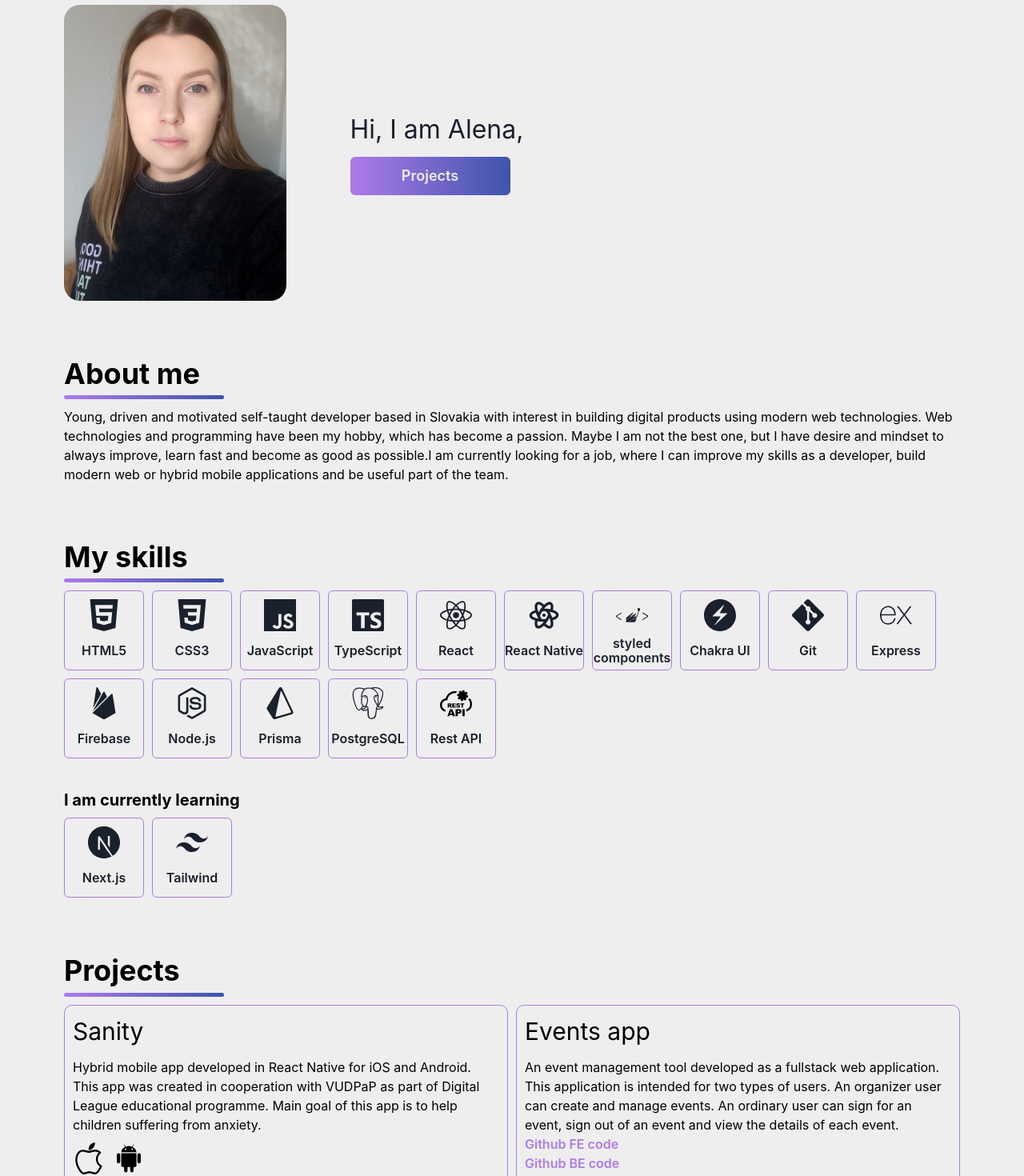
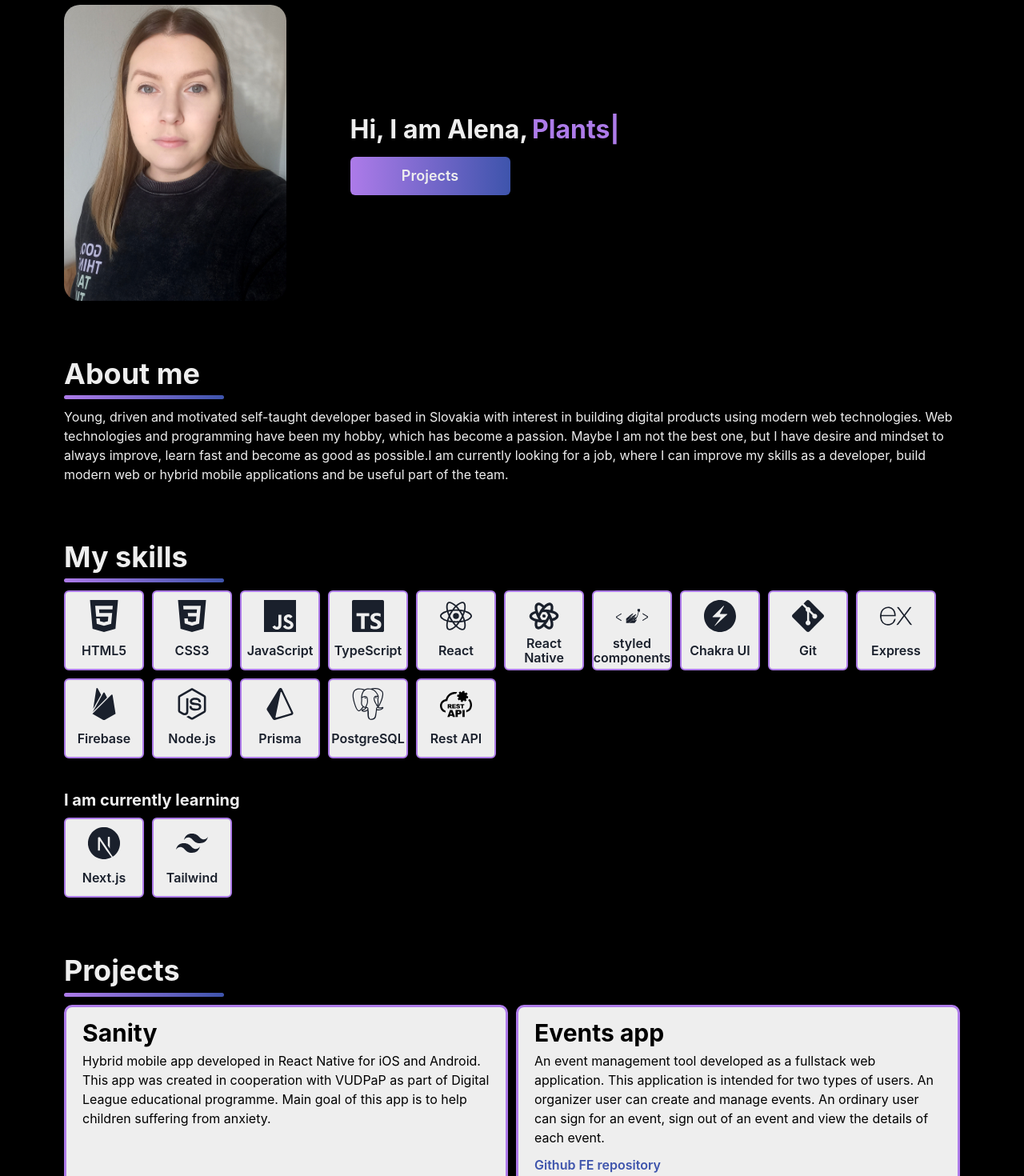
Before and after one commit to BruhovaAlena/my-portfolio, a React (Create React App) app: page / in a window 1280 px wide. Shown: the part 80-1550 px from the top of the page at 80% size. Built offline with nearby package versions, Linux system fonts and the light colour scheme.

Commit message:
fix colors

```diff
--- a/src/App.tsx
+++ b/src/App.tsx
@@ -9,7 +9,7 @@ import Footer from './components/sections/Footer';
 
 function App() {
   return (
-    <Flex flexDir="column" alignItems="center">
+    <Flex flexDir="column" alignItems="center" bgColor="black">
       <NavBar />
       <Box maxWidth="1500px">
         <Box id="home">
--- a/src/components/sections/AboutMe.tsx
+++ b/src/components/sections/AboutMe.tsx
@@ -10,7 +10,7 @@ const AboutMe = () => {
         alignItems={{ base: 'center', lg: 'flex-start' }}
       >
         <Heading
-          color="black"
+          color="white"
           fontFamily={theme.fonts.heading}
           textAlign={{ sm: 'center', lg: 'left' }}
         >
@@ -24,7 +24,7 @@ const AboutMe = () => {
           borderRadius="10px"
         ></Box>
         <Text
-          color="black"
+          color="white"
           fontFamily={theme.fonts.body}
           textAlign={{ base: 'justify', lg: 'left' }}
           mt="10px"
--- a/src/components/sections/Home.tsx
+++ b/src/components/sections/Home.tsx
@@ -1,4 +1,4 @@
-import { Button, Flex, theme, Image, Show } from '@chakra-ui/react';
+import { Button, Flex, theme, Image, Show, Text } from '@chakra-ui/react';
 import { TypeAnimation } from 'react-type-animation';
 import myPhoto from '../../images/myPhoto.jpg';
 
@@ -26,17 +26,13 @@ const Home = () => {
         <Show below="md">
           <TypeAnimation
             sequence={[
-              'Hi, I am Alena,',
+              ' Frontend Developer',
               500,
-              'Hi, I am Alena, Frontend Developer',
+              ' Books Addict',
               500,
-              'Hi, I am Alena, Books Addict',
+              ' Plants Lover',
               500,
-              'Hi, I am Alena, Plants Lover',
-              500,
-              'Hi, I am Alena, #1 Harry Styles fan',
-              500,
-              'Hi, I am Alena,',
+              ' #1 Harry Styles fan',
               500,
             ]}
             style={{ fontSize: '16px', fontFamily: theme.fonts.heading }}
@@ -44,24 +40,36 @@ const Home = () => {
           />
         </Show>
         <Show above="md">
+          <Flex>
+            <Text
+              fontSize="32px"
+              fontFamily={theme.fonts.heading}
+              fontWeight="bold"
+              mr="5px"
+              color="white"
+            >
+              Hi, I am Alena,
+            </Text>
             <TypeAnimation
               sequence={[
-              'Hi, I am Alena,',
+                'Frontend Developer',
                 500,
-              'Hi, I am Alena, Frontend Developer',
+                'Books Addict',
                 500,
-              'Hi, I am Alena, Books Addict',
+                'Plants Lover',
                 500,
-              'Hi, I am Alena, Plants Lover',
-              500,
-              'Hi, I am Alena, #1 Harry Styles fan',
-              500,
-              'Hi, I am Alena,',
+                '#1 Harry Styles fan',
                 500,
               ]}
-            style={{ fontSize: '32px', fontFamily: theme.fonts.heading }}
+              style={{
+                fontSize: '32px',
+                fontFamily: theme.fonts.heading,
+                fontWeight: 'bold',
+                color: '#AD7BE9',
+              }}
               repeat={Infinity}
             />
+          </Flex>
         </Show>
 
         <Button
@@ -72,6 +80,9 @@ const Home = () => {
           color="white"
           w="200px"
           fontFamily={theme.fonts.body}
+          _hover={{
+            bgGradient: 'linear(to-l, #AD7BE9,#3E54AC)',
+          }}
         >
           <a href="#projects">Projects</a>
         </Button>
--- a/src/components/sections/Projects.tsx
+++ b/src/components/sections/Projects.tsx
@@ -1,4 +1,3 @@
-import React from 'react';
 import { Heading, Box, theme, Flex, SimpleGrid } from '@chakra-ui/react';
 import Project, { UsedTech } from '../units/Project';
 import { IconName } from '../../constants/icon';
@@ -110,7 +109,7 @@ const Projects = () => {
       alignItems={{ base: 'center', lg: 'flex-start' }}
     >
       <Heading
-        color="black"
+        color="white"
         fontFamily={theme.fonts.heading}
         textAlign={{ base: 'center', lg: 'left' }}
       >
--- a/src/components/sections/Skills.tsx
+++ b/src/components/sections/Skills.tsx
@@ -1,4 +1,3 @@
-import React from 'react';
 import { Flex, Box, theme, Heading } from '@chakra-ui/react';
 import ItemSkill from '../units/ItemSkill';
 import { IconName } from '../../constants/icon';
@@ -13,7 +12,7 @@ const Skills = () => {
         alignItems={{ base: 'center', lg: 'flex-start' }}
       >
         <Heading
-          color="black"
+          color="white"
           fontFamily={theme.fonts.heading}
           textAlign={{ base: 'center', lg: 'left' }}
         >
@@ -101,7 +100,7 @@ const Skills = () => {
       <Flex flexDir="column" mt="40px" mx={{ base: '10px', md: '80px' }}>
         <Heading
           size="md"
-          color="black"
+          color="white"
           fontFamily={theme.fonts.heading}
           textAlign={{ base: 'center', lg: 'left' }}
         >
--- a/src/components/units/ItemSkill.tsx
+++ b/src/components/units/ItemSkill.tsx
@@ -1,4 +1,3 @@
-import React from 'react';
 import { Flex, Text, theme, Icon, Link } from '@chakra-ui/react';
 import { IconName, IconMapper } from '../../constants/icon';
 
@@ -10,20 +9,24 @@ type ItemSkillProps = {
 
 const ItemSkill = ({ text, iconName, urlAddress }: ItemSkillProps) => {
   return (
-    <Link href={urlAddress} isExternal>
+    <Link href={urlAddress} isExternal _hover={{ color: 'white' }}>
       <Flex
         borderRadius="6px"
         bgColor="white"
-        borderWidth="1px"
+        borderWidth="2px"
         borderColor="lila"
         height="100px"
         w="100px"
         alignItems="center"
-        color="apricote"
         fontFamily={theme.fonts.body}
         flexDir="column"
         pt="10px"
-        _hover={{ backgroundColor: 'lila', borderRadius: '6px' }}
+        _hover={{
+          borderRadius: '6px',
+          bgGradient: 'linear(to-r, #AD7BE9,#3E54AC)',
+          color: 'white',
+          border: 'none',
+        }}
       >
         <Icon as={IconMapper[iconName]} w="40px" h="40px" />
         <Flex h="100%" w="100%" alignItems="center" justifyContent="center">
--- a/src/components/units/NavBar.tsx
+++ b/src/components/units/NavBar.tsx
@@ -1,11 +1,4 @@
-import {
-  Flex,
-  Stack,
-  useDisclosure,
-  Icon,
-  theme,
-  Link,
-} from '@chakra-ui/react';
+import { Flex, Stack, useDisclosure, Icon } from '@chakra-ui/react';
 import { GiHamburgerMenu } from 'react-icons/gi';
 import { NAV_LINKS } from '../../constants/navLinks';
 import { NavBarItem } from './NavBarItem';
@@ -33,7 +26,7 @@ const NavBar = () => {
           display={['inline', 'inline', 'none']}
           w="40px"
           h="40px"
-          color="black"
+          color="white"
         />
       </Flex>
       <Flex
--- a/src/components/units/NavBarItem.tsx
+++ b/src/components/units/NavBarItem.tsx
@@ -1,5 +1,4 @@
 import { theme, Link } from '@chakra-ui/react';
-import React from 'react';
 
 export type NavBarItemProps = {
   href: string;
@@ -13,6 +12,7 @@ export const NavBarItem = ({ href, text }: NavBarItemProps) => {
       color="white"
       fontSize="20px"
       fontFamily={theme.fonts.body}
+      fontWeight="semibold"
     >
       {text}
     </Link>
--- a/src/components/units/Project.tsx
+++ b/src/components/units/Project.tsx
@@ -1,9 +1,6 @@
-import React from 'react';
 import { Flex, Text, Link, theme, Box, Icon } from '@chakra-ui/react';
 import UsedTechIcon from './UsedTechIcon';
 import { IconName } from '../../constants/icon';
-import { TfiApple } from 'react-icons/tfi';
-import { AiFillAndroid } from 'react-icons/ai';
 
 export type UsedTech = {
   text: string;
@@ -35,32 +32,41 @@ const Project = ({
     <Flex
       flexDir="column"
       borderRadius="10px"
-      borderWidth="1px"
+      borderWidth="3px"
       borderColor="lila"
-      px="10px"
-      py="10px"
+      px="20px"
+      pb="20px"
+      pt="10px"
       gap="10px"
       mb="20px"
       width="full"
+      bgColor="white"
+      justifyContent="space-between"
     >
-      <Text fontSize="3xl" fontFamily={theme.fonts.heading} color="black">
-        {title}
-      </Text>
+      <Flex flexDir="column">
+        <Text
+          fontSize="3xl"
+          fontFamily={theme.fonts.heading}
+          color="black"
+          fontWeight="bold"
+        >
+          {title}
+        </Text>
+        <Text color="black" fontFamily={theme.fonts.body}>
+          {desc}
+        </Text>
+      </Flex>
       <Flex flexDir="column">
         <Flex flexDir="column">
-          <Text color="black" fontFamily={theme.fonts.body}>
-            {desc}
-          </Text>
-
           {githubLinkFe && (
             <Link
               fontFamily={theme.fonts.body}
               href={githubLinkFe}
               isExternal
-              color="lila"
+              color="darkBlue"
               fontWeight="semibold"
             >
-              Github FE code
+              Github FE repository
             </Link>
           )}
           {githubLinkBe && (
@@ -68,10 +74,10 @@ const Project = ({
               fontFamily={theme.fonts.body}
               href={githubLinkBe}
               isExternal
-              color="lila"
+              color="darkBlue"
               fontWeight="semibold"
             >
-              Github BE code
+              Github BE repository
             </Link>
           )}
           {demoLink && (
@@ -86,20 +92,24 @@ const Project = ({
             </Link>
           )}
           {apple && android && (
-            <Flex gap="10px" mt="10px">
+            <Flex flexDir="column">
               <Link
                 href={apple}
                 isExternal
-                _hover={{ backgroundColor: 'lila', borderRadius: '6px' }}
+                color="darkBlue"
+                fontWeight="semibold"
+                fontFamily={theme.fonts.body}
               >
-                <Icon as={TfiApple} w={10} h={10} color="black" />
+                App Store
               </Link>
               <Link
                 href={android}
                 isExternal
-                _hover={{ backgroundColor: 'lila', borderRadius: '6px' }}
+                color="darkBlue"
+                fontWeight="semibold"
+                fontFamily={theme.fonts.body}
               >
-                <Icon as={AiFillAndroid} w={10} h={10} color="black" />
+                Google Play
               </Link>
             </Flex>
           )}
--- a/src/index.tsx
+++ b/src/index.tsx
@@ -15,12 +15,8 @@ const theme = extendTheme({
   colors: {
     lila: '#AD7BE9',
     darkBlue: '#3E54AC',
-    lightBlue: '#BFDCE5',
     white: '#EEEEEE',
-    green: '#b5b830',
-    purple: '#7c57ed',
-    darkGreen: '#3d8b7d',
-    background: '#fff0f0',
+    darkBackground: '#020517',
   },
 });
 
```
Also changed, not shown: src/components/sections/Contacts.tsx (+12 -6 lines). Lines whose indentation alone changed are shown as unchanged.
